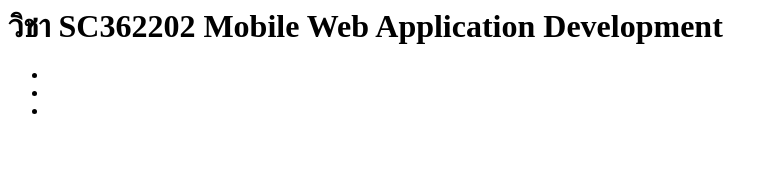
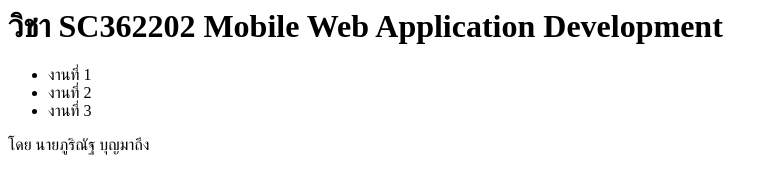
Before and after one commit to Phurinatbo/SC362202_MobileWeb, a plain HTML site: page index.html in a window 1280 px wide. Shown: the whole page, without its empty margins (0-778 px from the left). Drawn offline with Linux system fonts and the light colour scheme.

Commit message:
Update index.html

```diff
--- a/index.html
+++ b/index.html
@@ -2,9 +2,10 @@
   <body>
     <h1>วิชา SC362202 Mobile Web Application Development</h1>
     <ul>
-      <li></li>
-      <li></li>
-      <li></li>
+        <li>งานที่ 1</li>
+        <li>งานที่ 2</li>
+        <li>งานที่ 3</li>
     </ul>
+    โดย นายภูริณัฐ บุญมาถึง
 </body>
 </html>
```
